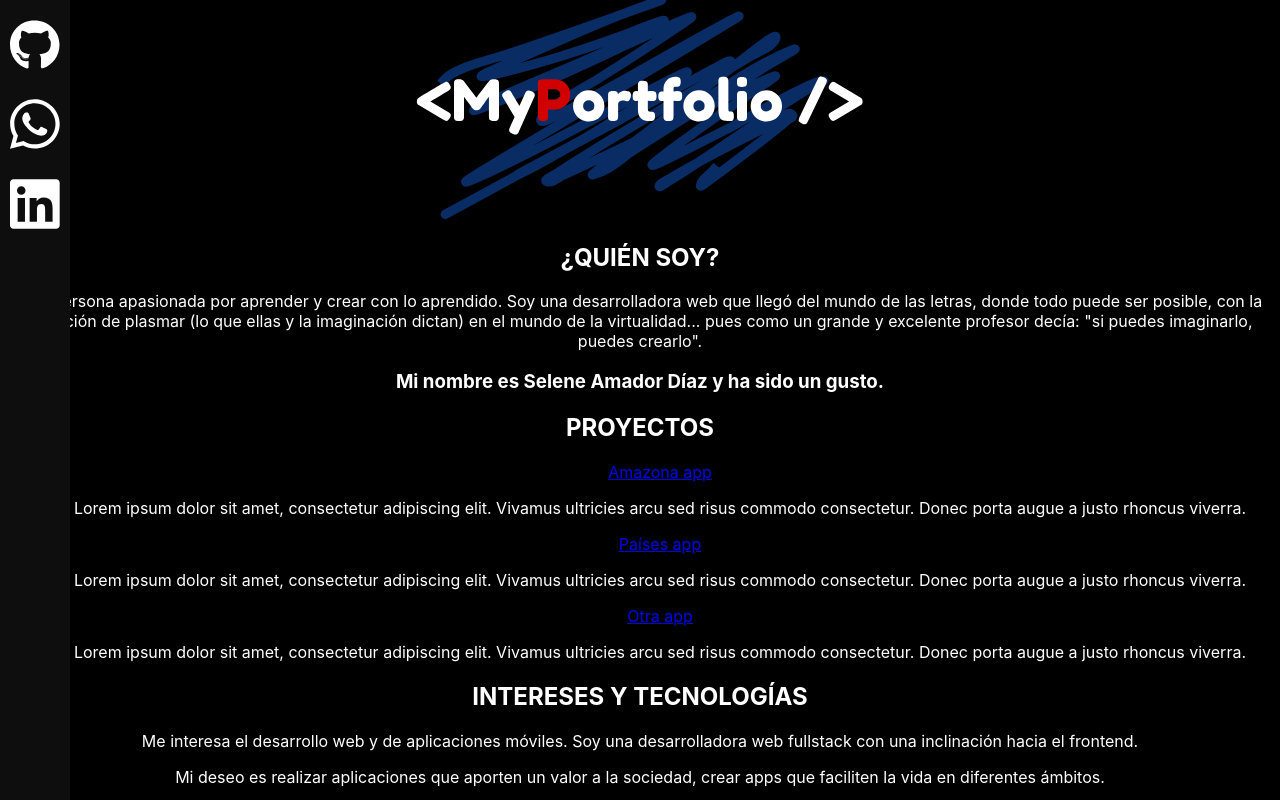
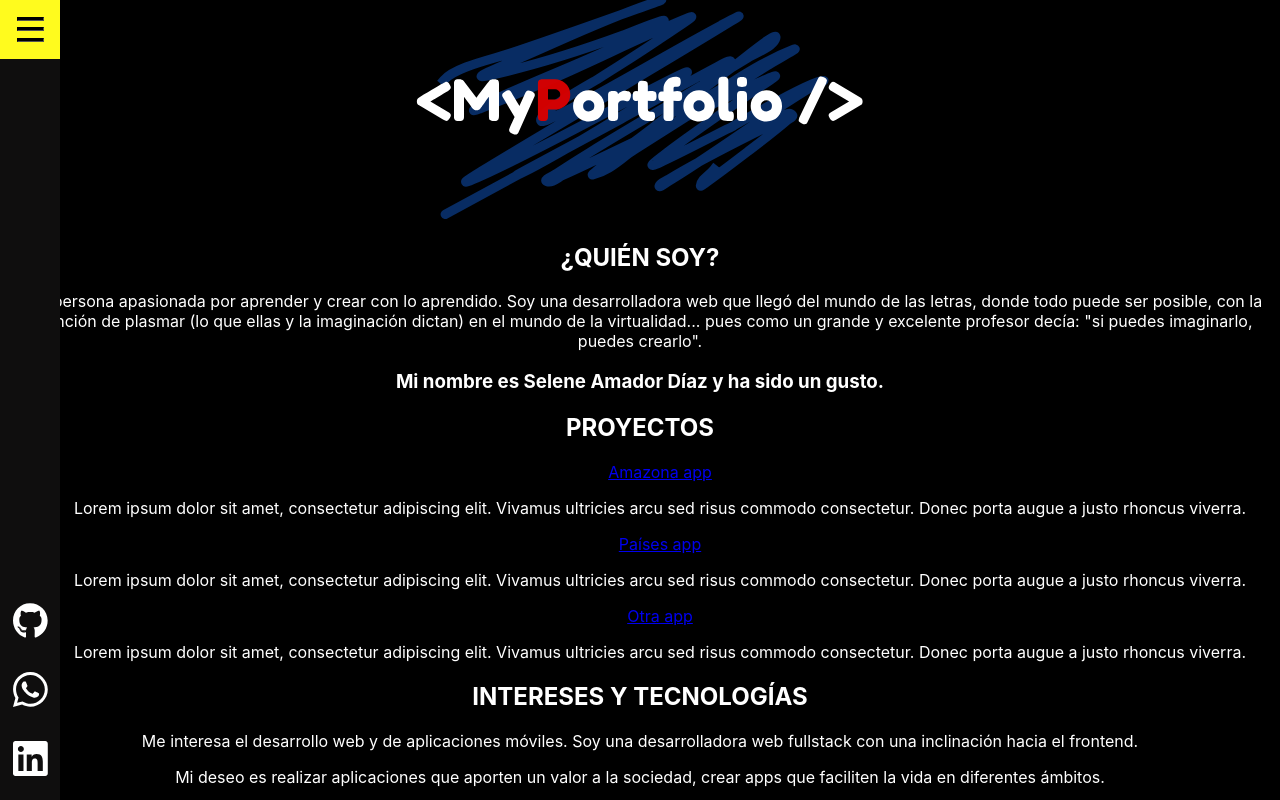
Before and after one commit to selenegabriela/portafolio, a React (Create React App) app: page /home in a window 1280 px wide. Shown: the top 800 px of the page. Built offline with nearby package versions, Linux system fonts and the light colour scheme.

Commit message:
navbar options CV

```diff
--- a/src/Sections/NavBar/NavBar.jsx
+++ b/src/Sections/NavBar/NavBar.jsx
@@ -1,15 +1,48 @@
-import React from 'react';
+import React, { useState } from 'react';
 import s from './NavBar.module.css'
 import github from '../../images/github.svg'
 import whatsapp from '../../images/whatsapp.svg'
 import linkedin from '../../images/linkedin.svg'
 
 const NavBar = () => {
+
+  const [showOptions, setShowOptions] = useState(false);
+
+  const handleShowOptions = () => {
+    setShowOptions(!showOptions);
+  }
+
   return (
     <div className={s.navbar}>
-        <img className={s.iconsContact} src={github} alt="github" />
-        <img className={s.iconsContact} src={whatsapp} alt="whatsapp" />
-        <img className={s.iconsContact} src={linkedin} alt="linkedin" />
+      <div className={s.btnAndOptions}>
+        <button onClick={handleShowOptions} className={s.btnCv}>
+          <hr />
+          <hr />
+          <hr />
+        </button>
+        <div className={!showOptions ? s.hide : ''}>
+          <a className={s.options} href='#'>
+            <p>Home</p>
+          </a>
+          <a className={s.options} href='#'>
+            <p>Download CV in English</p>
+          </a>
+          <a className={s.options} href='#'>
+            <p>Download CV in Spanish</p>
+          </a>
+        </div>
+      </div>
+      <div className={s.navbarIcons}>
+        <a target='_blank' rel='noreferrer' href="https://github.com/selenegabriela">
+          <img className={s.iconsContact} src={github} alt="github" />
+        </a>
+        <a target='_blank' rel='noreferrer' href="https://wa.me/qr/J2ZJCB52XXIVE1">
+          <img className={s.iconsContact} src={whatsapp} alt="whatsapp" />
+        </a>
+        <a target='_blank' rel='noreferrer' href="https://www.linkedin.com/in/selenegabriela/">
+          <img className={s.iconsContact} src={linkedin} alt="linkedin" />
+        </a>
+      </div>
 
     </div>
   )
--- a/src/Sections/NavBar/NavBar.module.css
+++ b/src/Sections/NavBar/NavBar.module.css
@@ -1,13 +1,64 @@
 .navbar {
-    height: 100vh;
-    position: fixed;
-    width: 70px;
-    background-color: var(--gray);
     display: flex;
     flex-direction: column;
+    background-color: var(--gray);
+    height: 100vh;
+    width: 60px;
+    position: fixed;
+    display: flex;
+    flex-direction: column;
+    align-items: center;
+    justify-content: space-between;
 }
+
+.btnAndOptions {
+    width: 100%;
+    background-color: var(--blue);
+    font-size: 12px;
+}
+
+.options {
+    text-decoration: none;
+    font-family: var(--font);
+    color: var(--white);
+}
+.options:hover {
+    background-color: rgb(255, 251, 30);
+}
+
+.hide {
+    display: none;
+}
+
+.navbarIcons {
+    margin-bottom: 10px;
+}
+
+.btnCv {
+    display: block;
+    width: 100%;
+    padding: 10px 0;
+    background-color: var(--blue);
+    border-style: none;
+}
+
+.btnCv:hover {
+    background-color: rgb(255, 251, 30);
+    cursor: pointer;
+}
+
+.btnCv hr {
+    width: 25px;
+    height: 2px;
+    background-color: var(--white);
+}
+.btnCv:hover hr {
+    background-color: var(--black);
+    border-color: var(--black);
+}
+
 .iconsContact {
     margin: 10px;
     margin-top: 20px;
-    width: 50px;
+    width: 35px;
 }
```
